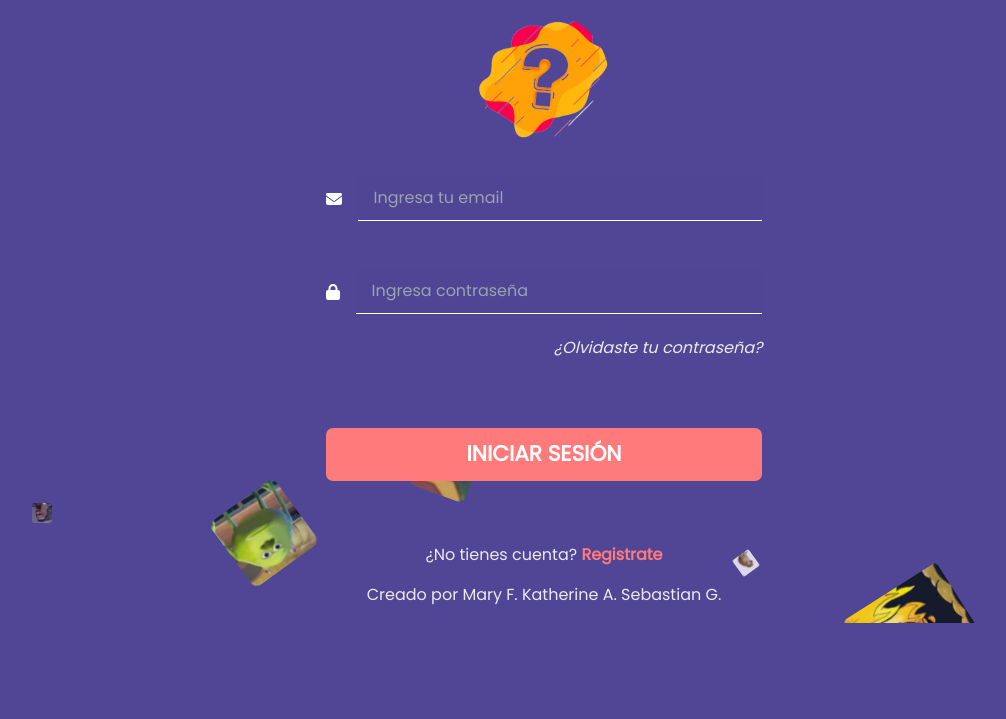
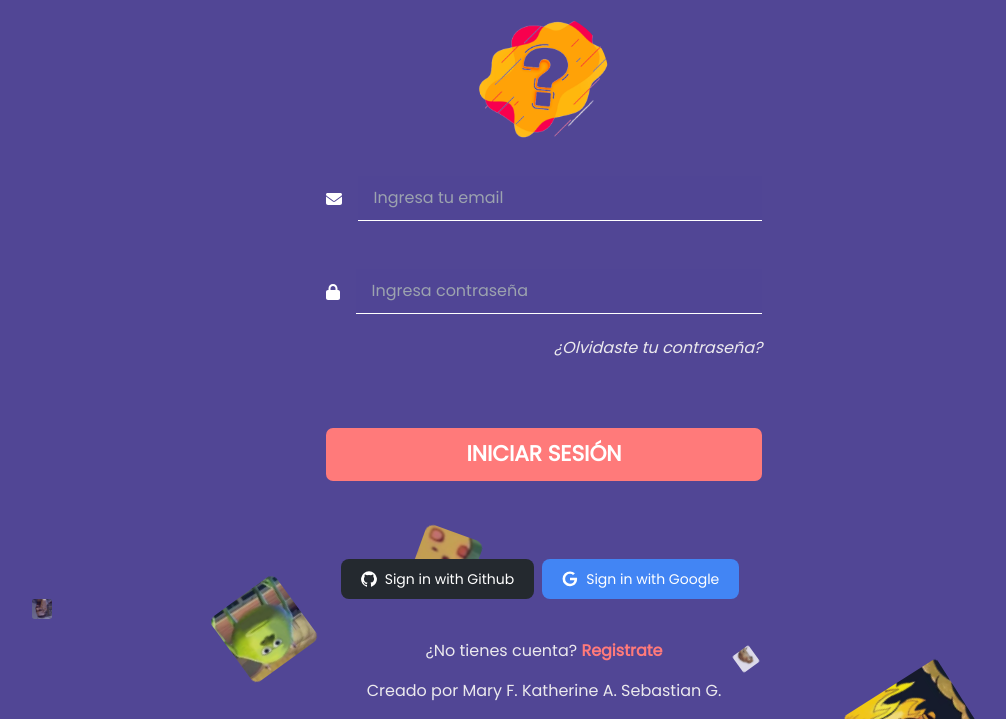
Before and after one commit to Janselin/proyecto-mememory, a website built with Vite: page index.html in a window 1280 px wide. Shown: the part 107-826 px from the top of the page, without its empty margins (96-1102 px from the left). Before the commit the page ends 800 px from the top, so only its background shows below. Built offline with nearby package versions, Linux system fonts and the light colour scheme; no server answers.

Commit message:
se cambio botones de google-github a pagina de iniciar sesion

```diff
--- a/index.html
+++ b/index.html
@@ -101,9 +101,28 @@
             <a class="link-contraseña" href="">¿Olvidaste tu contraseña?</a>
           </div>
 
+
+
+
           <!--botón de login -->
           <div class="input-login">
             <input class="login" type="submit" value="Iniciar Sesión">
+          </div>
+
+          <div class="social__contenedor">
+
+            <button id="logGitHub" type="button" class="text-white bg-[#24292F] hover:bg-[#24292F]/90 focus:ring-4 focus:outline-none focus:ring-[#24292F]/50 font-medium rounded-lg text-sm px-5 py-2.5 text-center inline-flex items-center dark:focus:ring-gray-500 dark:hover:bg-[#050708]/30 mr-2 mb-2">
+                <svg class="w-4 h-4 mr-2" aria-hidden="true" xmlns="http://www.w3.org/2000/svg" fill="currentColor" viewBox="0 0 20 20">
+                <path fill-rule="evenodd" d="M10 .333A9.911 9.911 0 0 0 6.866 19.65c.5.092.678-.215.678-.477 0-.237-.01-1.017-.014-1.845-2.757.6-3.338-1.169-3.338-1.169a2.627 2.627 0 0 0-1.1-1.451c-.9-.615.07-.6.07-.6a2.084 2.084 0 0 1 1.518 1.021 2.11 2.11 0 0 0 2.884.823c.044-.503.268-.973.63-1.325-2.2-.25-4.516-1.1-4.516-4.9A3.832 3.832 0 0 1 4.7 7.068a3.56 3.56 0 0 1 .095-2.623s.832-.266 2.726 1.016a9.409 9.409 0 0 1 4.962 0c1.89-1.282 2.717-1.016 2.717-1.016.366.83.402 1.768.1 2.623a3.827 3.827 0 0 1 1.02 2.659c0 3.807-2.319 4.644-4.525 4.889a2.366 2.366 0 0 1 .673 1.834c0 1.326-.012 2.394-.012 2.72 0 .263.18.572.681.475A9.911 9.911 0 0 0 10 .333Z" clip-rule="evenodd"/>
+                </svg>
+                Sign in with Github
+            </button>
+            <button id="logGoogle" type="button" class="text-white bg-[#4285F4] hover:bg-[#4285F4]/90 focus:ring-4 focus:outline-none focus:ring-[#4285F4]/50 font-medium rounded-lg text-sm px-5 py-2.5 text-center inline-flex items-center dark:focus:ring-[#4285F4]/55 mr-2 mb-2">
+                <svg class="w-4 h-4 mr-2" aria-hidden="true" xmlns="http://www.w3.org/2000/svg" fill="currentColor" viewBox="0 0 18 19">
+                <path fill-rule="evenodd" d="M8.842 18.083a8.8 8.8 0 0 1-8.65-8.948 8.841 8.841 0 0 1 8.8-8.652h.153a8.464 8.464 0 0 1 5.7 2.257l-2.193 2.038A5.27 5.27 0 0 0 9.09 3.4a5.882 5.882 0 0 0-.2 11.76h.124a5.091 5.091 0 0 0 5.248-4.057L14.3 11H9V8h8.34c.066.543.095 1.09.088 1.636-.086 5.053-3.463 8.449-8.4 8.449l-.186-.002Z" clip-rule="evenodd"/>
+                </svg>
+                Sign in with Google
+            </button>
           </div>
         </form>
 
@@ -161,7 +180,7 @@
           </div>
         </form>
 
-        <div>
+        <!-- <div>
 
           <button id="logGitHub" type="button" class="text-white bg-[#24292F] hover:bg-[#24292F]/90 focus:ring-4 focus:outline-none focus:ring-[#24292F]/50 font-medium rounded-lg text-sm px-5 py-2.5 text-center inline-flex items-center dark:focus:ring-gray-500 dark:hover:bg-[#050708]/30 mr-2 mb-2">
               <svg class="w-4 h-4 mr-2" aria-hidden="true" xmlns="http://www.w3.org/2000/svg" fill="currentColor" viewBox="0 0 20 20">
@@ -175,7 +194,7 @@
               </svg>
               Sign in with Google
           </button>
-        </div>
+        </div> -->
 
         <!--link de registro -->
         <div class="registrar texto">
```
